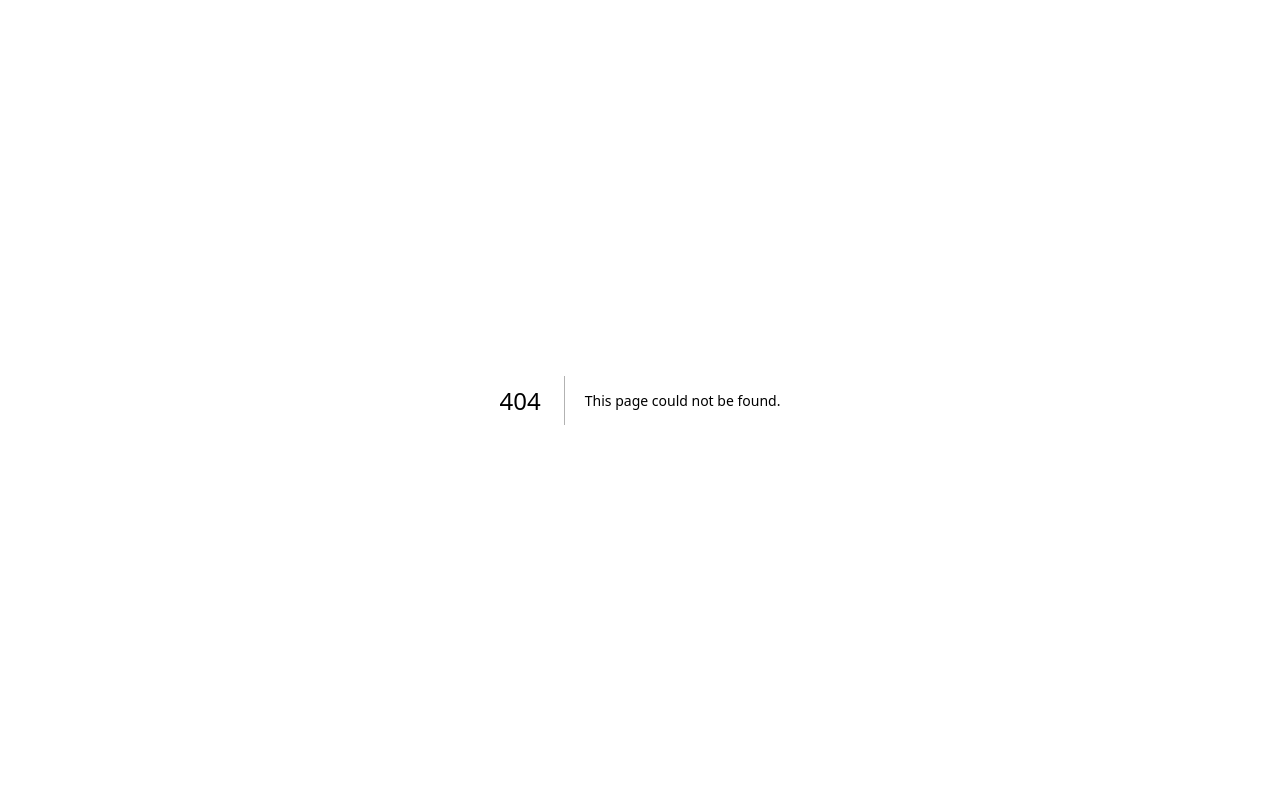
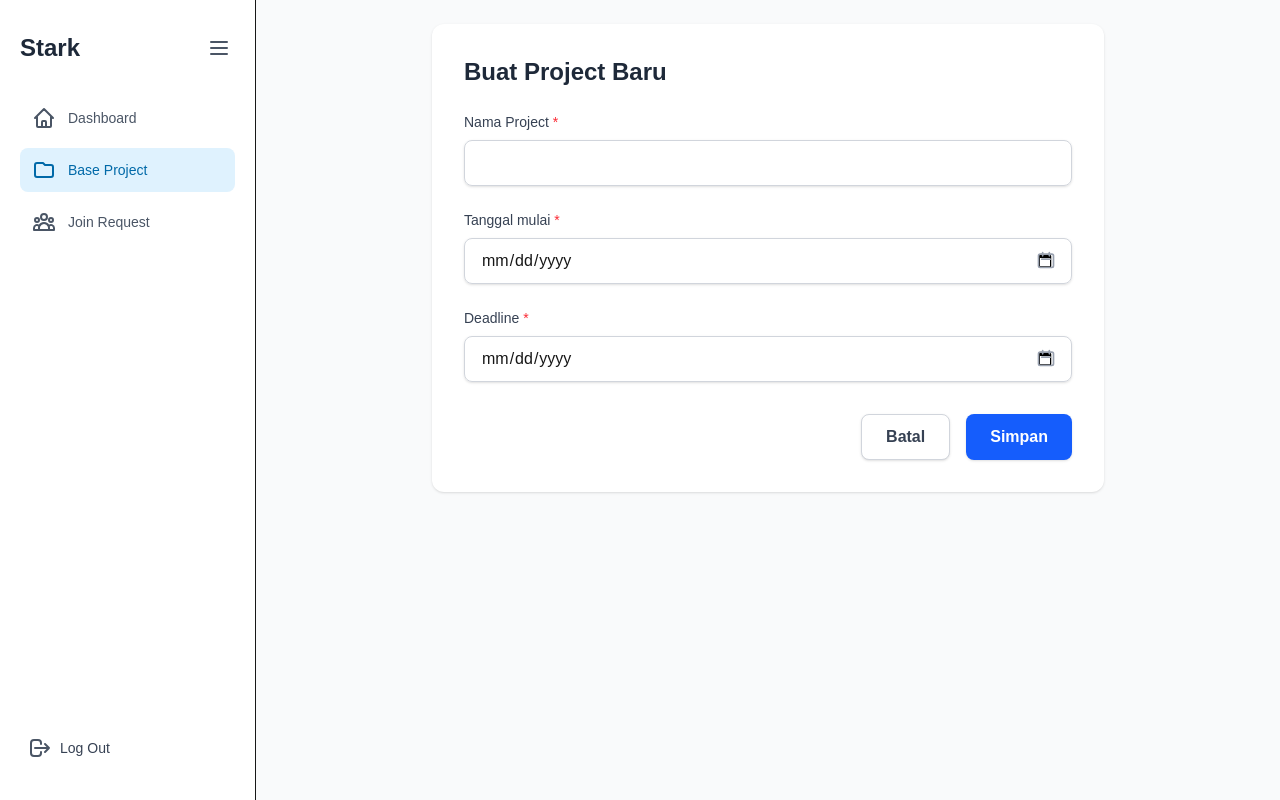
Before and after one commit to abdulhakimdarasalam/Projects-Multimedia, a Next.js app in the folder sansa/: page /admin/base-project/add in a window 1280 px wide. Before the commit this address had no page. Built offline with nearby package versions, Linux system fonts and the light colour scheme.

Commit message:
add menu "add new project" (admin)

```diff
--- /dev/null
+++ b/sansa/src/app/admin/base-project/add/page.jsx
@@ -0,0 +1,100 @@
+// src/app/admin/base-project/tambah/page.jsx
+"use client";
+
+import { useState } from 'react';
+import { HiOutlineCalendar } from 'react-icons/hi';
+import Link from 'next/link';
+import { useRouter } from 'next/navigation';
+
+export default function TambahProjectPage() {
+  const router = useRouter(); // Hook untuk navigasi
+
+  const [projectName, setProjectName] = useState('');
+  const [startDate, setStartDate] = useState('');
+  const [deadline, setDeadline] = useState('');
+
+  const handleSubmit = (e) => {
+    e.preventDefault();
+    if (!projectName || !startDate || !deadline) {
+      alert('Harap isi semua field yang ditandai *');
+      return;
+    }
+    const newProject = { name: projectName, startDate, deadline };
+    console.log('Project Baru Disimpan:', newProject);
+
+    // Setelah submit, kembali ke halaman tabel
+    router.push('/admin/base-project');
+  };
+
+  return (
+    <div className="bg-white p-8 rounded-xl shadow-sm max-w-2xl mx-auto">
+      <h1 className="text-2xl font-bold text-gray-800 mb-6">Buat Project Baru</h1>
+
+      <form onSubmit={handleSubmit}>
+        <div className="space-y-6">
+          {/* Input Nama Project */}
+          <div>
+            <label htmlFor="projectName" className="mb-2 block text-sm font-medium text-gray-700">
+              Nama Project <span className="text-red-500">*</span>
+            </label>
+            <input
+              type="text"
+              id="projectName"
+              value={projectName}
+              onChange={(e) => setProjectName(e.target.value)}
+              className="w-full rounded-lg border border-gray-300 px-4 py-2.5 shadow-sm focus:border-blue-500 focus:ring-blue-500"
+            />
+          </div>
+
+          {/* Input Tanggal Mulai */}
+          <div className="relative">
+            <label htmlFor="startDate" className="mb-2 block text-sm font-medium text-gray-700">
+              Tanggal mulai <span className="text-red-500">*</span>
+            </label>
+            <input
+              type="date"
+              id="startDate"
+              value={startDate}
+              onChange={(e) => setStartDate(e.target.value)}
+              className="w-full rounded-lg border border-gray-300 px-4 py-2.5 shadow-sm focus:border-blue-500 focus:ring-blue-500"
+            />
+            <HiOutlineCalendar className="pointer-events-none absolute right-4 top-10 h-5 w-5 text-gray-400" />
+          </div>
+
+          {/* Input Deadline */}
+          <div className="relative">
+            <label htmlFor="deadline" className="mb-2 block text-sm font-medium text-gray-700">
+              Deadline <span className="text-red-500">*</span>
+            </label>
+            <input
+              type="date"
+              id="deadline"
+              value={deadline}
+              onChange={(e) => setDeadline(e.target.value)}
+              className="w-full rounded-lg border border-gray-300 px-4 py-2.5 shadow-sm focus:border-blue-500 focus:ring-blue-500"
+            />
+            <HiOutlineCalendar className="pointer-events-none absolute right-4 top-10 h-5 w-5 text-gray-400" />
+          </div>
+        </div>
+
+        {/* Tombol Aksi */}
+        <div className="mt-8 flex justify-end gap-4">
+          <Link href="/admin/base-project">
+            <button
+              type="button"
+              className="rounded-lg border border-gray-300 bg-white px-6 py-2.5 font-semibold text-gray-700 shadow-sm transition hover:bg-gray-50"
+            >
+              Batal
+            </button>
+          </Link>
+          <button
+            type="submit"
+            className="rounded-lg bg-blue-600 px-6 py-2.5 font-semibold text-white shadow-sm transition hover:bg-blue-700"
+          >
+            Simpan
+          </button>
+        </div>
+      </form>
+    </div>
+  );
+}
```
